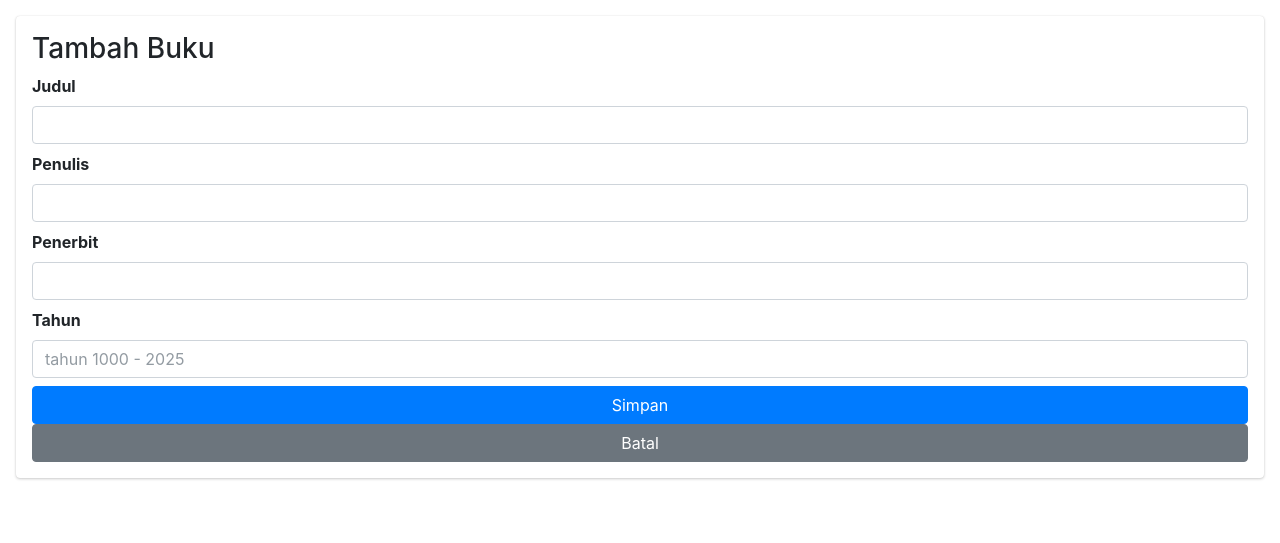
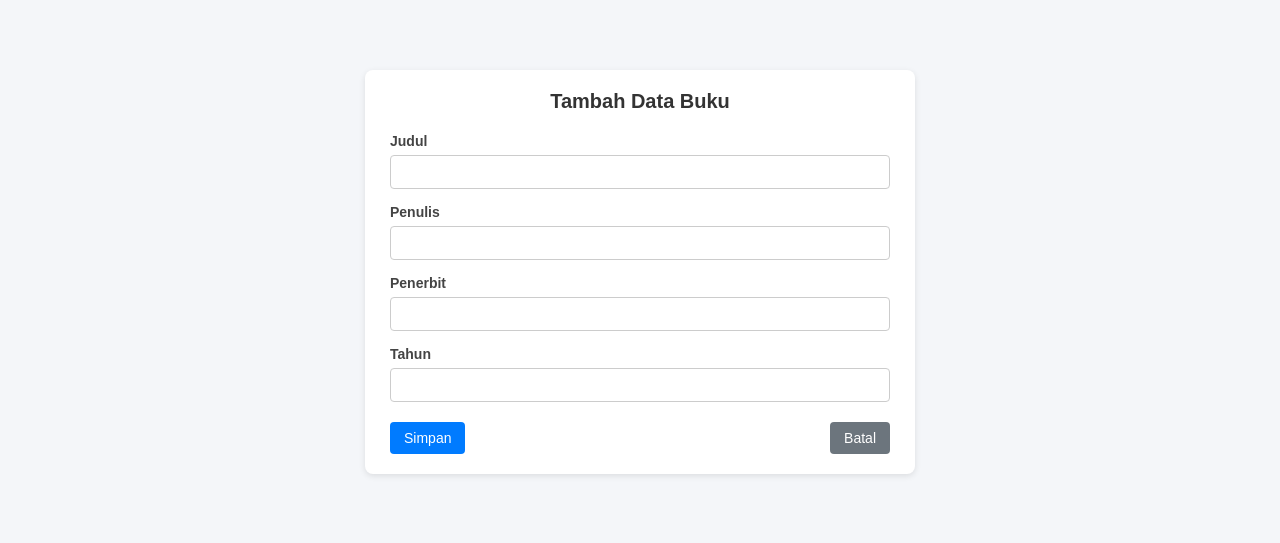
Before and after one commit to Ahmad-Fadhil257/Projek-Perpustakaan, a PHP site: page /crud/tambah.php in a window 1280 px wide. Shown: the top 543 px of the page. Run offline with PHP 8.4, Linux system fonts and the light colour scheme; some libraries are stand-ins or nearby versions.

Commit message:
menambahkan tambah data

```diff
--- /dev/null
+++ b/asset/css/tambah-buku.css
@@ -0,0 +1,85 @@
+body {
+  font-family: Arial, sans-serif;
+  background: #f4f6f9;
+  margin: 0;
+  padding: 20px;
+}
+
+.container {
+  max-width: 500px;
+  margin: 50px auto;
+  background: #fff;
+  padding: 20px 25px;
+  border-radius: 8px;
+  box-shadow: 0 2px 6px rgba(0,0,0,0.1);
+}
+
+h2 {
+  margin-top: 0;
+  margin-bottom: 20px;
+  font-size: 20px;
+  text-align: center;
+  color: #333;
+}
+
+.form-group {
+  margin-bottom: 15px;
+}
+
+label {
+  display: block;
+  margin-bottom: 6px;
+  font-weight: bold;
+  font-size: 14px;
+  color: #444;
+}
+
+input[type="text"],
+input[type="number"] {
+  width: 100%;
+  padding: 8px 10px;
+  border: 1px solid #ccc;
+  border-radius: 4px;
+  font-size: 14px;
+  box-sizing: border-box;
+}
+
+input[type="text"]:focus,
+input[type="number"]:focus {
+  border-color: #007bff;
+  outline: none;
+}
+
+.button-group {
+  display: flex;
+  justify-content: space-between;
+  margin-top: 20px;
+}
+
+.btn {
+  padding: 8px 14px;
+  font-size: 14px;
+  border-radius: 4px;
+  border: none;
+  cursor: pointer;
+  text-decoration: none;
+  display: inline-block;
+}
+
+.btn-primary {
+  background: #007bff;
+  color: #fff;
+}
+
+.btn-primary:hover {
+  background: #0056b3;
+}
+
+.btn-secondary {
+  background: #6c757d;
+  color: #fff;
+}
+
+.btn-secondary:hover {
+  background: #565e64;
+}
--- a/crud/tambah.php
+++ b/crud/tambah.php
@@ -11,39 +11,42 @@ if (isset($_POST['simpan'])) {
   $tahun    = $_POST['tahun'];
 
   tambahBuku($conn, $judul, $penulis, $penerbit, $tahun);
-
+  header("Location: ../data-buku.php");
+  exit;
 }
 ?>
 <!DOCTYPE html>
-<html>
-
+<html lang="id">
 <head>
+  <meta charset="UTF-8">
   <title>Tambah Buku</title>
-  <link rel="stylesheet" href="../asset/css/adminlte.min.css">
+  <link rel="stylesheet" href="../asset/css/tambah-buku.css">
 </head>
-
-<body class="p-3">
-  <form method="POST" class="card p-3">
-    <h3>Tambah Buku</h3>
-    <div class="mb-2">
+<body>
+  <div class="container">
+    <h2>Tambah Data Buku</h2>
+    <form method="POST">
+      <div class="form-group">
         <label>Judul</label>
-      <input type="text" name="judul" class="form-control" required>
+        <input type="text" name="judul" required>
       </div>
-    <div class="mb-2">
+      <div class="form-group">
         <label>Penulis</label>
-      <input type="text" name="penulis" class="form-control" required>
+        <input type="text" name="penulis" required>
       </div>
-    <div class="mb-2">
+      <div class="form-group">
         <label>Penerbit</label>
-      <input type="text" name="penerbit" class="form-control" required>
+        <input type="text" name="penerbit" required>
       </div>
-    <div class="mb-2">
+      <div class="form-group">
         <label>Tahun</label>
-      <input type="number" name="tahun" class="form-control" min="1000" max="2025" step="1" placeholder="tahun 1000 - 2025" required>
+        <input type="number" name="tahun" min="1000" max="2025" required>
       </div>
+      <div class="button-group">
         <button type="submit" name="simpan" class="btn btn-primary">Simpan</button>
         <a href="../data-buku.php" class="btn btn-secondary">Batal</a>
+      </div>
     </form>
+  </div>
 </body>
-
 </html>
```
Also changed, not shown: asset/css/data-buku.css (+4 -4 lines). Lines whose indentation alone changed are shown as unchanged.
